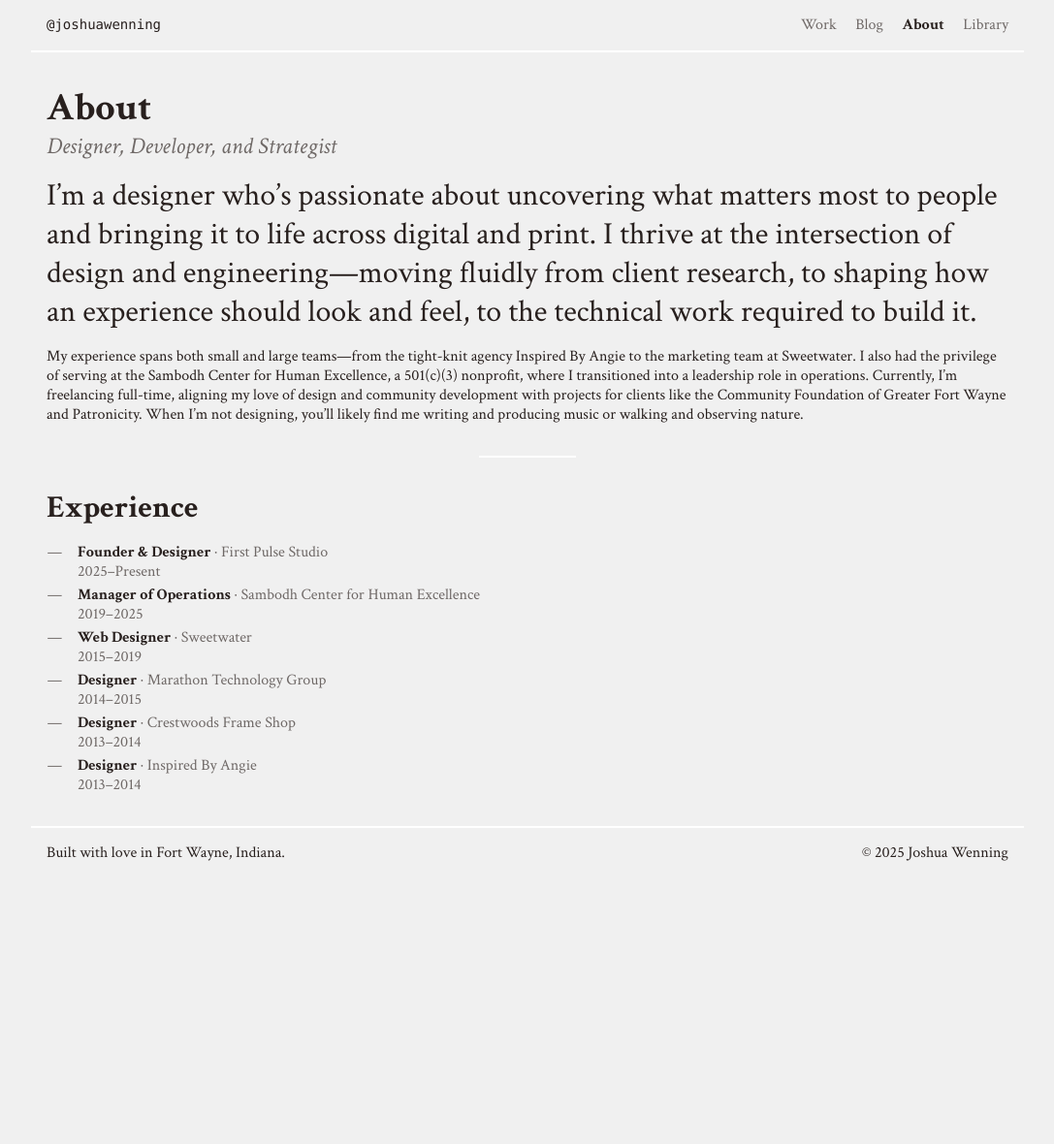
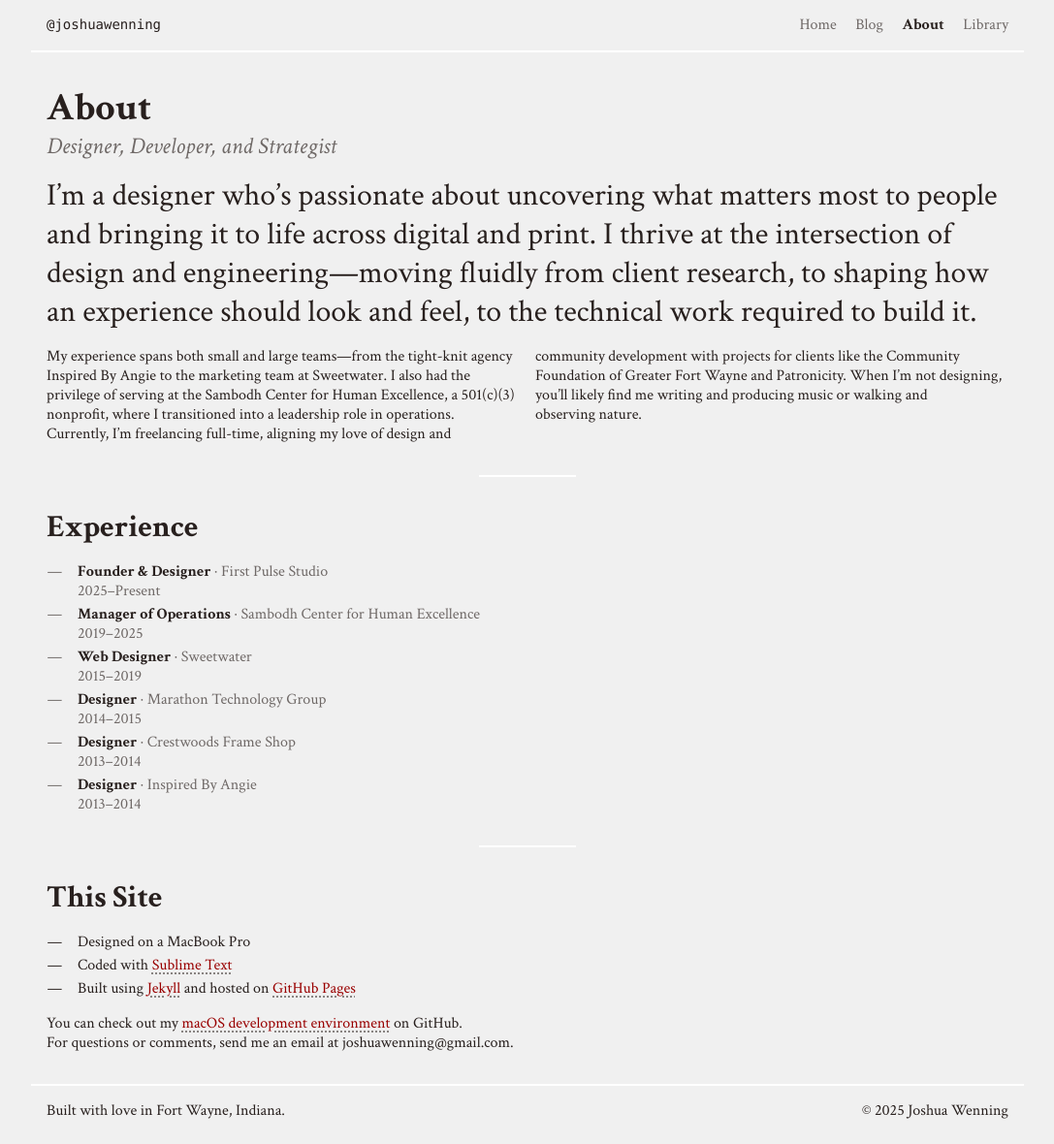
Before and after one commit to joshuawenning/blog, a Jekyll site: the page built from about.html, in a window 1280 px wide. Shown: the whole page at 97% size, without its empty margins (96-1183 px from the left). Built offline with Jekyll 4.4.1, drawn with Linux system fonts in a browser that asks for light colours; before the commit the page ends 914 px from its top, so only the background shows below that.

```diff
--- a/_data/navigation.yml
+++ b/_data/navigation.yml
@@ -1,5 +1,5 @@
-- text: Work
-  url: /work
+- text: Home
+  url: /
 
 - text: Blog
   url: /blog
--- a/about.html
+++ b/about.html
@@ -7,9 +7,9 @@ title: About
   <h1 class="text-h2">About</h1>
   <h2 class="mb-1 grey text-h4 text-italic text-normal">Designer, Developer, and Strategist</h2>
   <p class="mb-1 text-h3">I’m a designer who’s passionate about uncovering what matters most to people and bringing it to life across digital and print. I thrive at the intersection of design and engineering&mdash;moving fluidly from client research, to shaping how an experience should look and feel, to the technical work required to build it.</p>
-  <p>My experience spans both small and large teams—from the tight-knit agency Inspired By Angie to the marketing team at Sweetwater. I also had the privilege of serving at the Sambodh Center for Human Excellence, a 501(c)(3) nonprofit, where I transitioned into a leadership role in operations. Currently, I’m freelancing full-time, aligning my love of design and community development with projects for clients like the Community Foundation of Greater Fort Wayne and Patronicity. When I’m not designing, you’ll likely find me writing and producing music or walking and observing nature.</p>
+  <p style="column-count: 2;">My experience spans both small and large teams—from the tight-knit agency Inspired By Angie to the marketing team at Sweetwater. I also had the privilege of serving at the Sambodh Center for Human Excellence, a 501(c)(3) nonprofit, where I transitioned into a leadership role in operations. Currently, I’m freelancing full-time, aligning my love of design and community development with projects for clients like the Community Foundation of Greater Fort Wayne and Patronicity. When I’m not designing, you’ll likely find me writing and producing music or walking and observing&nbsp;nature.</p>
   <hr>
-  <h2 class="mb-1 text-h3">Experience</h2>
+  <h3 class="mb-1 text-h3">Experience</h3>
   <ul class="list grey">
     <li>
       <strong class="black">Founder &amp; Designer</strong> &middot; First Pulse Studio<br>
@@ -36,4 +36,12 @@ title: About
       2013&ndash;2014
     </li>
   </ul>
+  <hr>
+  <h3 class="mb-1 text-h3">This Site</h3>
+  <ul class="list mb-1">
+    <li>Designed on a MacBook Pro</li>
+    <li>Coded with <a href="https://www.sublimetext.com/">Sublime Text</a></li>
+    <li>Built using <a href="https://jekyllrb.com/">Jekyll</a> and hosted on <a href="https://docs.github.com/en/pages">GitHub Pages</a></li>
+  </ul>
+  <p>You can check out my <a href="https://github.com/joshuawenning/dotfiles">macOS development environment</a> on GitHub.<br>For questions or comments, send me an email at joshuawenning@gmail.com.</p>
 </section>
```
Also changed, not shown: blog.html (added, +17 -0 lines), index.html (+4 -6 lines), library.html (added, +31 -0 lines).
